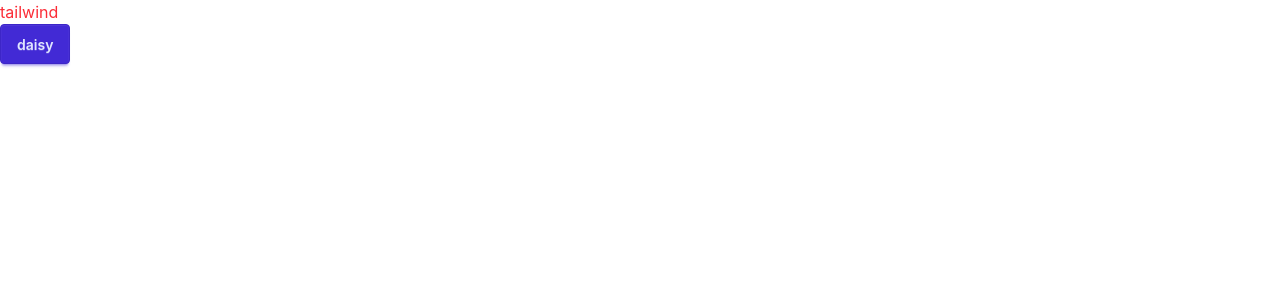
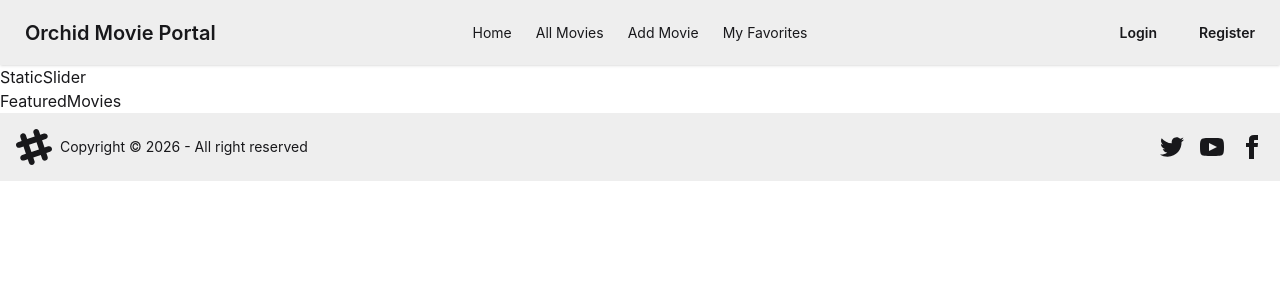
Before and after one commit to Taanveer22/wdm-10-client, a React (Vite) app: page / in a window 1280 px wide. Shown: the top 300 px of the page. Built offline with nearby package versions, Linux system fonts and the light colour scheme.

Commit message:
alhamdulliah website layout and blueprint design done

```diff
--- /dev/null
+++ b/src/components/FeaturedMovies.jsx
@@ -0,0 +1,5 @@
+const FeaturedMovies = () => {
+  return <div>FeaturedMovies</div>;
+};
+
+export default FeaturedMovies;
--- /dev/null
+++ b/src/components/Footer.jsx
@@ -0,0 +1,59 @@
+const Footer = () => {
+  return (
+    <div>
+      <footer className="footer sm:footer-horizontal bg-base-300 items-center p-4">
+        <aside className="grid-flow-col items-center">
+          <svg
+            width="36"
+            height="36"
+            viewBox="0 0 24 24"
+            xmlns="http://www.w3.org/2000/svg"
+            fillRule="evenodd"
+            clipRule="evenodd"
+            className="fill-current"
+          >
+            <path d="M22.672 15.226l-2.432.811.841 2.515c.33 1.019-.209 2.127-1.23 2.456-1.15.325-2.148-.321-2.463-1.226l-.84-2.518-5.013 1.677.84 2.517c.391 1.203-.434 2.542-1.831 2.542-.88 0-1.601-.564-1.86-1.314l-.842-2.516-2.431.809c-1.135.328-2.145-.317-2.463-1.229-.329-1.018.211-2.127 1.231-2.456l2.432-.809-1.621-4.823-2.432.808c-1.355.384-2.558-.59-2.558-1.839 0-.817.509-1.582 1.327-1.846l2.433-.809-.842-2.515c-.33-1.02.211-2.129 1.232-2.458 1.02-.329 2.13.209 2.461 1.229l.842 2.515 5.011-1.677-.839-2.517c-.403-1.238.484-2.553 1.843-2.553.819 0 1.585.509 1.85 1.326l.841 2.517 2.431-.81c1.02-.33 2.131.211 2.461 1.229.332 1.018-.21 2.126-1.23 2.456l-2.433.809 1.622 4.823 2.433-.809c1.242-.401 2.557.484 2.557 1.838 0 .819-.51 1.583-1.328 1.847m-8.992-6.428l-5.01 1.675 1.619 4.828 5.011-1.674-1.62-4.829z"></path>
+          </svg>
+          <p>Copyright © {new Date().getFullYear()} - All right reserved</p>
+        </aside>
+        <nav className="grid-flow-col gap-4 md:place-self-center md:justify-self-end">
+          <a>
+            <svg
+              xmlns="http://www.w3.org/2000/svg"
+              width="24"
+              height="24"
+              viewBox="0 0 24 24"
+              className="fill-current"
+            >
+              <path d="M24 4.557c-.883.392-1.832.656-2.828.775 1.017-.609 1.798-1.574 2.165-2.724-.951.564-2.005.974-3.127 1.195-.897-.957-2.178-1.555-3.594-1.555-3.179 0-5.515 2.966-4.797 6.045-4.091-.205-7.719-2.165-10.148-5.144-1.29 2.213-.669 5.108 1.523 6.574-.806-.026-1.566-.247-2.229-.616-.054 2.281 1.581 4.415 3.949 4.89-.693.188-1.452.232-2.224.084.626 1.956 2.444 3.379 4.6 3.419-2.07 1.623-4.678 2.348-7.29 2.04 2.179 1.397 4.768 2.212 7.548 2.212 9.142 0 14.307-7.721 13.995-14.646.962-.695 1.797-1.562 2.457-2.549z"></path>
+            </svg>
+          </a>
+          <a>
+            <svg
+              xmlns="http://www.w3.org/2000/svg"
+              width="24"
+              height="24"
+              viewBox="0 0 24 24"
+              className="fill-current"
+            >
+              <path d="M19.615 3.184c-3.604-.246-11.631-.245-15.23 0-3.897.266-4.356 2.62-4.385 8.816.029 6.185.484 8.549 4.385 8.816 3.6.245 11.626.246 15.23 0 3.897-.266 4.356-2.62 4.385-8.816-.029-6.185-.484-8.549-4.385-8.816zm-10.615 12.816v-8l8 3.993-8 4.007z"></path>
+            </svg>
+          </a>
+          <a>
+            <svg
+              xmlns="http://www.w3.org/2000/svg"
+              width="24"
+              height="24"
+              viewBox="0 0 24 24"
+              className="fill-current"
+            >
+              <path d="M9 8h-3v4h3v12h5v-12h3.642l.358-4h-4v-1.667c0-.955.192-1.333 1.115-1.333h2.885v-5h-3.808c-3.596 0-5.192 1.583-5.192 4.615v3.385z"></path>
+            </svg>
+          </a>
+        </nav>
+      </footer>
+    </div>
+  );
+};
+
+export default Footer;
--- /dev/null
+++ b/src/components/Navbar.jsx
@@ -0,0 +1,69 @@
+import { Link, NavLink } from "react-router-dom";
+
+const Navbar = () => {
+  const links = (
+    <>
+      <li>
+        <NavLink to="/">Home</NavLink>
+      </li>
+      <li>
+        <NavLink to="/allMovies">All Movies</NavLink>
+      </li>
+      <li>
+        <NavLink to="/addMovie">Add Movie</NavLink>
+      </li>
+      <li>
+        <NavLink to="/myFavorites">My Favorites</NavLink>
+      </li>
+    </>
+  );
+  return (
+    <div>
+      <div className="navbar bg-base-300 shadow-sm">
+        <div className="navbar-start">
+          <div className="dropdown">
+            <div tabIndex={0} role="button" className="btn btn-ghost lg:hidden">
+              <svg
+                xmlns="http://www.w3.org/2000/svg"
+                className="h-5 w-5"
+                fill="none"
+                viewBox="0 0 24 24"
+                stroke="currentColor"
+              >
+                {" "}
+                <path
+                  strokeLinecap="round"
+                  strokeLinejoin="round"
+                  strokeWidth="2"
+                  d="M4 6h16M4 12h8m-8 6h16"
+                />{" "}
+              </svg>
+            </div>
+            <ul
+              tabIndex={-1}
+              className="menu menu-sm dropdown-content bg-base-100 rounded-box z-1 mt-3 w-52 p-2 shadow"
+            >
+              {links}
+            </ul>
+          </div>
+          <Link to="/" className="btn btn-ghost text-xl">
+            Orchid Movie Portal
+          </Link>
+        </div>
+        <div className="navbar-center hidden lg:flex">
+          <ul className="menu menu-horizontal px-1">{links}</ul>
+        </div>
+        <div className="navbar-end items-center gap-2">
+          <NavLink to="/login" className="btn btn-ghost">
+            Login
+          </NavLink>
+          <NavLink to="/register" className="btn btn-ghost">
+            Register
+          </NavLink>
+        </div>
+      </div>
+    </div>
+  );
+};
+
+export default Navbar;
--- /dev/null
+++ b/src/components/StaticSlider.jsx
@@ -0,0 +1,5 @@
+const StaticSlider = () => {
+  return <div>StaticSlider</div>;
+};
+
+export default StaticSlider;
--- a/src/layouts/RootLayout.jsx
+++ b/src/layouts/RootLayout.jsx
@@ -1,9 +1,19 @@
-import Home from "../pages/Home";
+import { Outlet } from "react-router-dom";
+import Navbar from "../components/Navbar";
+import Footer from "../components/Footer";
 
 const RootLayout = () => {
   return (
     <div>
-      <Home></Home>
+      <nav>
+        <Navbar></Navbar>
+      </nav>
+      <main>
+        <Outlet></Outlet>
+      </main>
+      <footer>
+        <Footer></Footer>
+      </footer>
     </div>
   );
 };
--- /dev/null
+++ b/src/pages/AddMovie.jsx
@@ -0,0 +1,5 @@
+const AddMovie = () => {
+  return <div>AddMovie</div>;
+};
+
+export default AddMovie;
--- /dev/null
+++ b/src/pages/AllMovies.jsx
@@ -0,0 +1,9 @@
+
+
+const AllMovies = () => {
+  return (
+    <div>AllMovies</div>
+  )
+}
+
+export default AllMovies
--- a/src/pages/Home.jsx
+++ b/src/pages/Home.jsx
@@ -1,8 +1,14 @@
+import StaticSlider from "../components/StaticSlider";
+import FeaturedMovies from "../components/FeaturedMovies";
 const Home = () => {
   return (
     <div>
-      <h1 className="text-red-500">tailwind</h1>
-      <button className="btn btn-primary">daisy</button>
+      <section>
+        <StaticSlider></StaticSlider>
+      </section>
+      <section>
+        <FeaturedMovies></FeaturedMovies>
+      </section>
     </div>
   );
 };
--- /dev/null
+++ b/src/pages/Login.jsx
@@ -0,0 +1,5 @@
+const Login = () => {
+  return <div>Login</div>;
+};
+
+export default Login;
--- /dev/null
+++ b/src/pages/MyFavorites.jsx
@@ -0,0 +1,5 @@
+const MyFavorites = () => {
+  return <div>MyFavorites</div>;
+};
+
+export default MyFavorites;
--- /dev/null
+++ b/src/pages/Register.jsx
@@ -0,0 +1,5 @@
+const Register = () => {
+  return <div>Register</div>;
+};
+
+export default Register;
```
Also changed, not shown: src/routes/PublicRouter.jsx (+25 -0 lines).
